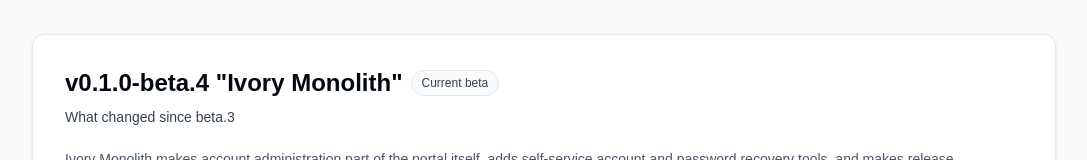
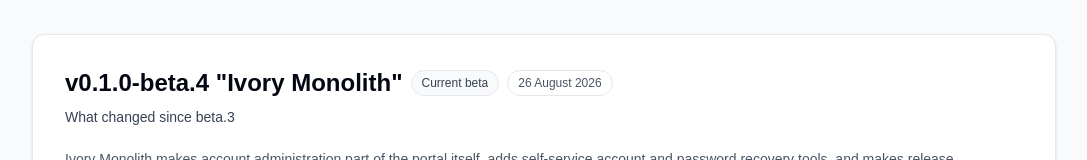
Before and after one commit to Doctorado-UDP/supervision-portal, a Next.js app: page /release-notes in a window 1280 px wide. Shown: the part 267-427 px from the top of the page, without its empty margins (96-1183 px from the left). Built offline with nearby package versions, Linux system fonts and the light colour scheme.

Commit message:
Show release dates as badges

```diff
--- a/app/release-notes/page.tsx
+++ b/app/release-notes/page.tsx
@@ -3,6 +3,17 @@ import Link from "next/link";
 
 import SiteFooter from "@/components/shared/site-footer";
 import { releases } from "@/lib/releases";
+
+function formatReleaseDate(value: string) {
+  const [year, month, day] = value.split("-").map(Number);
+
+  return new Intl.DateTimeFormat("en-GB", {
+    day: "numeric",
+    month: "long",
+    year: "numeric",
+    timeZone: "UTC",
+  }).format(new Date(Date.UTC(year, month - 1, day)));
+}
 
 export default function ReleaseNotesPage() {
   return (
@@ -66,6 +77,10 @@ export default function ReleaseNotesPage() {
                           {release.status}
                         </span>
                       )}
+
+                      <span className="rounded-full border border-gray-200 bg-white px-2.5 py-1 text-xs font-medium text-gray-600">
+                        {formatReleaseDate(release.releaseDate)}
+                      </span>
                     </div>
 
                     <p className="mt-2 text-sm font-medium text-gray-700">
```
